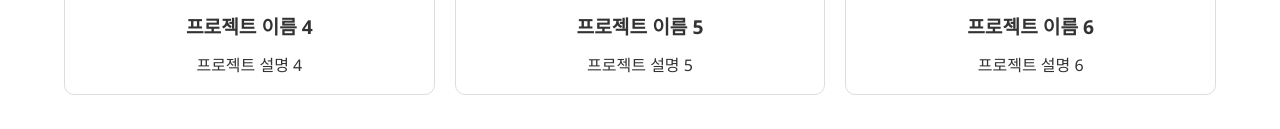
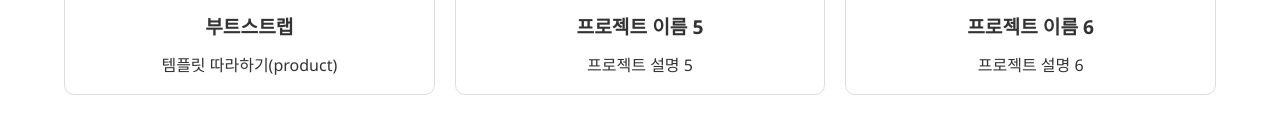
Before and after one commit to sujong-park/deploy_testweb, a plain HTML site: page index.html in a window 1280 px wide. Shown: the part 2043-2172 px from the top of the page. Drawn offline with Linux system fonts and the light colour scheme.

Commit message:
실습 bootstrap 수정

```diff
--- a/index.html
+++ b/index.html
@@ -79,11 +79,11 @@
                         <p>점심 메뉴</p>
                     </div>
                 </a>
-                <a href="/detail.html" class="portfolio-item">
+                <a href="/20241015.html" class="portfolio-item">
                     <img src="/img/portfolio04.jpg" alt="프로젝트 4">
                     <div class="details">
-                        <h3>프로젝트 이름 4</h3>
-                        <p>프로젝트 설명 4</p>
+                        <h3>부트스트랩</h3>
+                        <p>템플릿 따라하기(product)</p>
                     </div>
                 </a>
                 <a href="/detail.html" class="portfolio-item">
```
Also changed, not shown: img/portfolio04.jpg, img/portfolio07.jpg (added).
